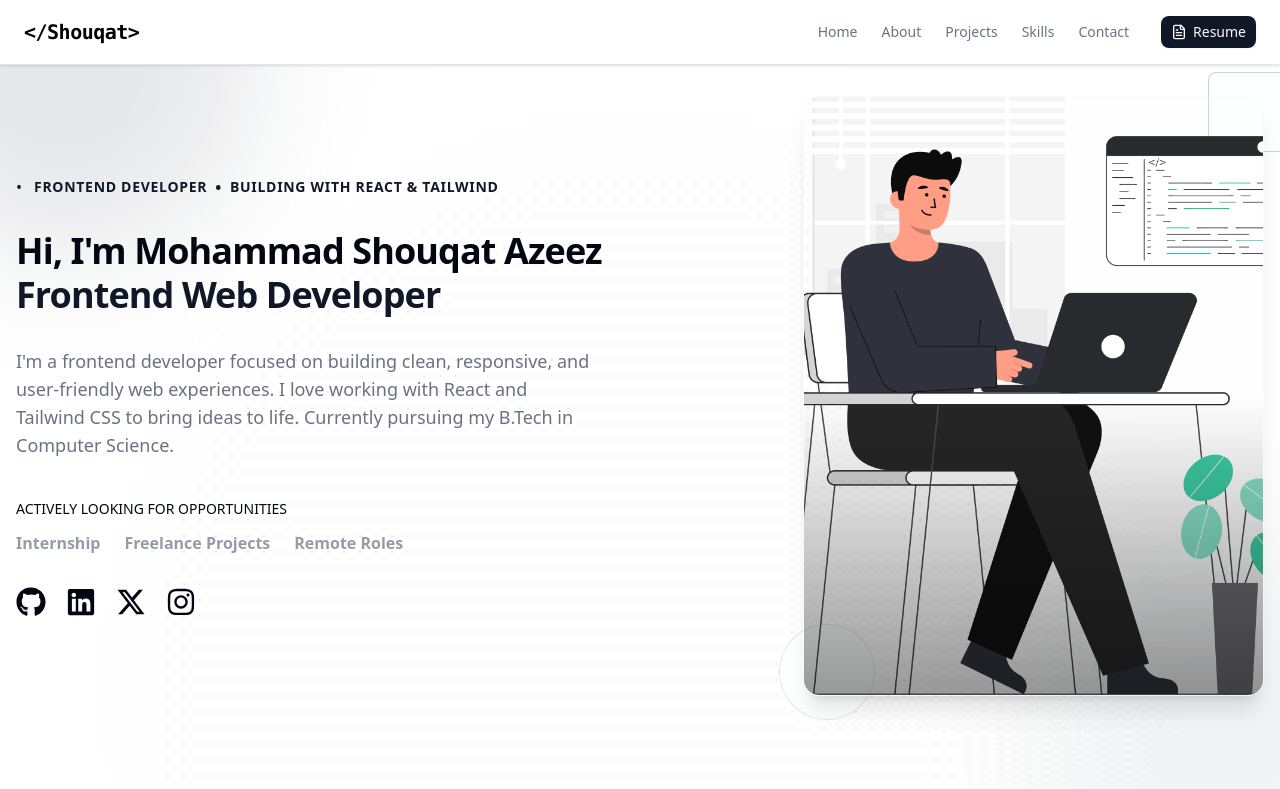
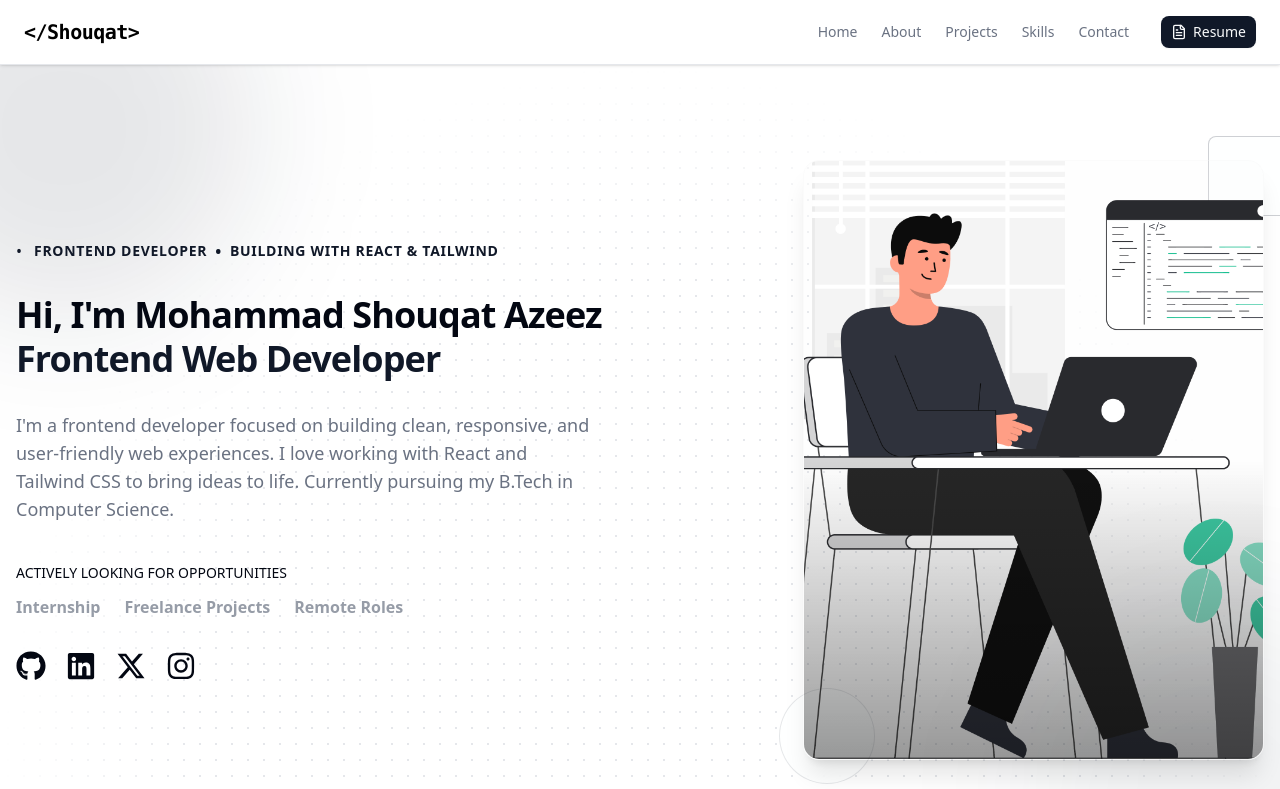
Before and after one commit to shouqatazeez/my-portfolio, a React (Vite) app: page / in a window 1280 px wide. Shown: the top 789 px of the page. Built offline with nearby package versions, Linux system fonts and the light colour scheme.

Commit message:
some minor changes in app

```diff
--- a/src/App.jsx
+++ b/src/App.jsx
@@ -6,7 +6,7 @@ const App = () => {
   return (
     <div>
       <Navbar />
-      <div className="relative min-h-screen w-full bg-white">
+      <div className="relative min-h-screen w-full bg-white pt-16">
         <div
           className="absolute h-full w-full bg-[radial-gradient(#e5e7eb_1px,transparent_1px)]
                      [background-size:16px_16px]
```
